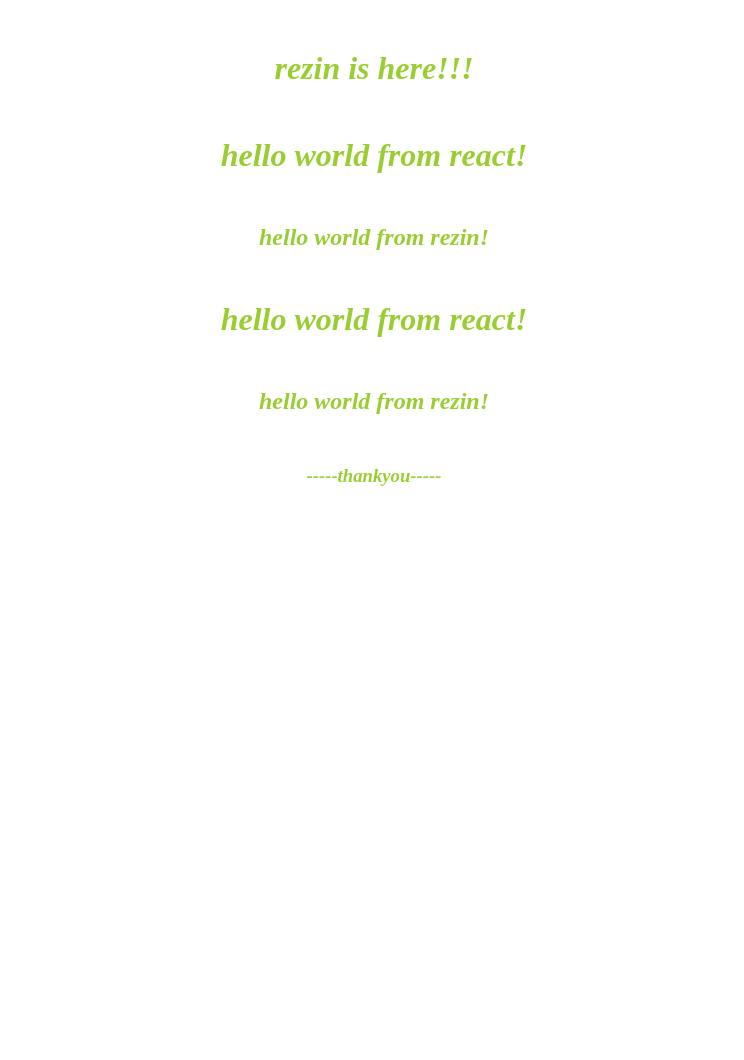
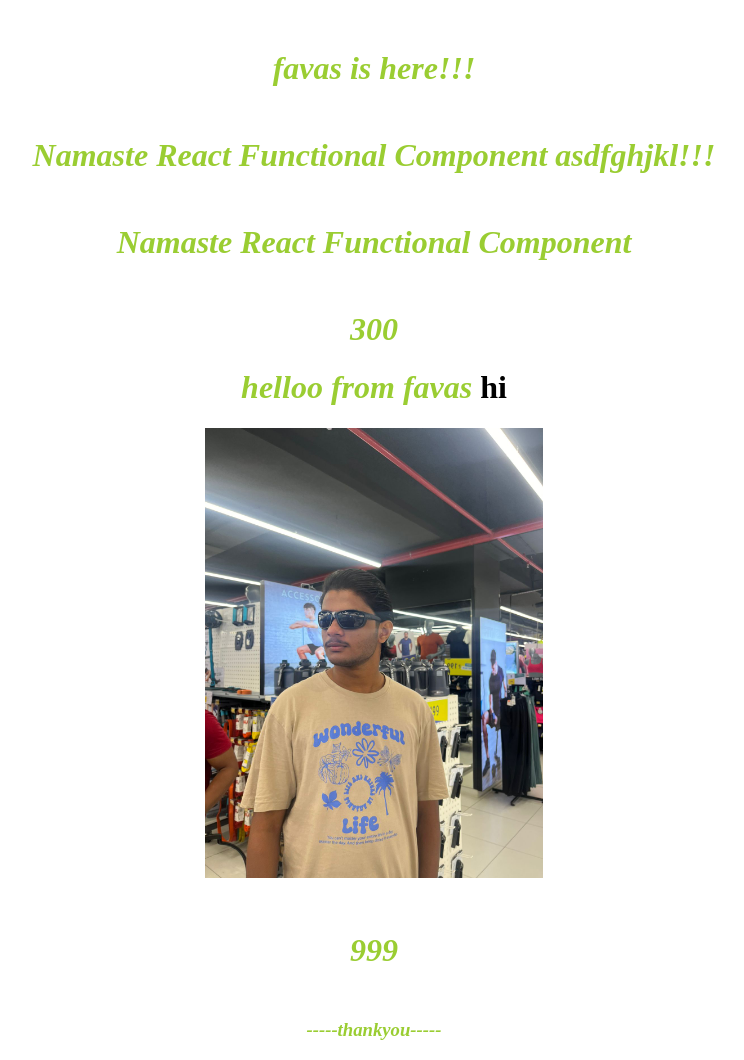
Before and after one commit to rezinsaleem/Namasthe-React, a React app: page / in a window 1280 px wide. Shown: the whole page, without its empty margins (266-1010 px from the left). Before the commit the page ends 800 px from the top, so only its background shows below. Built offline with nearby package versions, Linux system fonts and the light colour scheme.

Commit message:
day 3 of react!

```diff
--- a/App.js
+++ b/App.js
@@ -1,17 +1,55 @@
 
 import React from "react";
 import ReactDOM from "react-dom/client";
+import favas from "./assets/ettan.jpg";
 
-// const heading = React.createElement('h1',{id:'heading'},'hello world from react!')
+// const heading = React.createElement('h1',{id:'heading'},'hello world from favas!')
 // const root = ReactDOM.createRoot(document.getElementById('root'))
 // root.render(heading)
 
+const elem = (<span id="heading">helloo from favas</span>)
 
-const parent = React.createElement('div',{id:'parent'},[
-  React.createElement('div',{id:'child1'},[React.createElement('h1',{id:'heading'},'hello world from react!'),React.createElement('h2',{id:'heading'},'hello world from rezin!')]),
-React.createElement('div',{id:'child2'},[React.createElement('h1',{id:'heading'},'hello world from react!'),React.createElement('h2',{id:'heading'},'hello world from rezin!')])
-])
+const jsxheading =(<div id="myDiv">
+  <h1>{elem} hi</h1>
+  <a href="https://www.youtube.com/watch?v=jAcIotoYxGU"><img src={favas} className="pic" alt="ettan"/></a>
+</div>)
+
+//react functional component - (function name should start with capital letter)
+// the below three components are same  ... if we want to add attributes then we need to wrap the return with brackects()
+
+// const HeadingComponent = () =><h1>Namaste React Functional Component</h1>;
+
+// const HeadingComponent2 = () =>(
+// <h1 className="head">Namaste React Functional Component</h1>
+// );
+
+const HeadingComponent3 = () =>{
+  return (<h1 className="head">Namaste React Functional Component asdfghjkl!!!</h1>);
+};
+//two nested tags
+//component composition
+// const HeadingComponent4 = () =>(
+//   <div>
+//     <HeadingComponent3 />
+//   <h1 className="head">Namaste React Functional Component</h1>
+//   </div>
+//   );
+
+const number = 999;
+const HeadingComponent4 = () =>(
+  <div>
+    <HeadingComponent3 />
+  <h1 className="head">Namaste React Functional Component</h1>
+  <h1 className="head">{100 + 200}</h1>
+  {jsxheading}
+  <h1 className="head">{number}</h1>
+  </div>
+  );
 
 const root = ReactDOM.createRoot(document.getElementById('root'))
 
-root.render(parent)
+//this is used to render react element
+// root.render(jsxheading)
+
+//this is used to render react component and thats when babel understoods thisis a component(< />)
+root.render(<HeadingComponent4 />)
--- a/index.css
+++ b/index.css
@@ -4,3 +4,19 @@
   text-align: center;
   margin-top: 50px;
 }
+
+.head{
+  color: yellowgreen;
+  font-style: italic;
+  text-align: center;
+  margin-top: 50px;
+}
+
+.pic{
+  width:auto;
+  height: 450px;
+}
+
+#myDiv{
+  text-align: center;
+}
--- a/index.html
+++ b/index.html
@@ -8,7 +8,7 @@
 </head>
 <body>
   <div id="root1">
-<h1 id="heading">rezin is here!!!</h1>
+<h1 id="heading">favas is here!!!</h1>
   </div>
 
   <div id="root"></div>
--- a/package.json
+++ b/package.json
@@ -3,7 +3,9 @@
   "version": "1.0.0",
   "description": "this is namaste react by rezin!",
   "scripts": {
-    "test": "jest"
+    "test": "jest",
+    "start": "parcel index.html",
+    "build": "parcel build index.html"
   },
   "repository": {
     "type": "git",
```
Also changed, not shown: assets/ettan.jpg (added).
